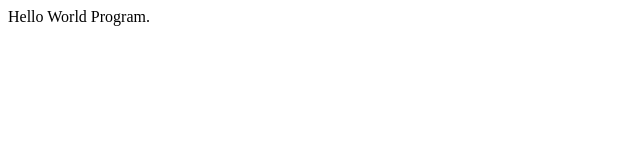
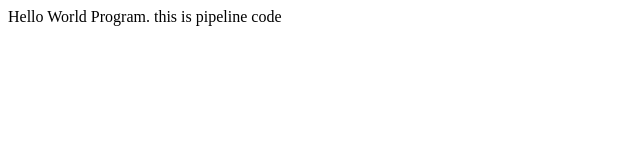
Before and after one commit to amoltribhuwan05/Ova-Assignment-DEVOPS-Amol, a plain HTML site: page index.html in a window 1280 px wide. Shown: the whole page, without its empty margins (0-640 px from the left). Drawn offline with Linux system fonts and the light colour scheme.

Commit message:
testcommit

```diff
--- a/index.html
+++ b/index.html
@@ -6,6 +6,6 @@ My Site
 </title>
 </head>
 <body>
-Hello World Program.
+Hello World Program. this is pipeline code
 </body>
 </html>
```
